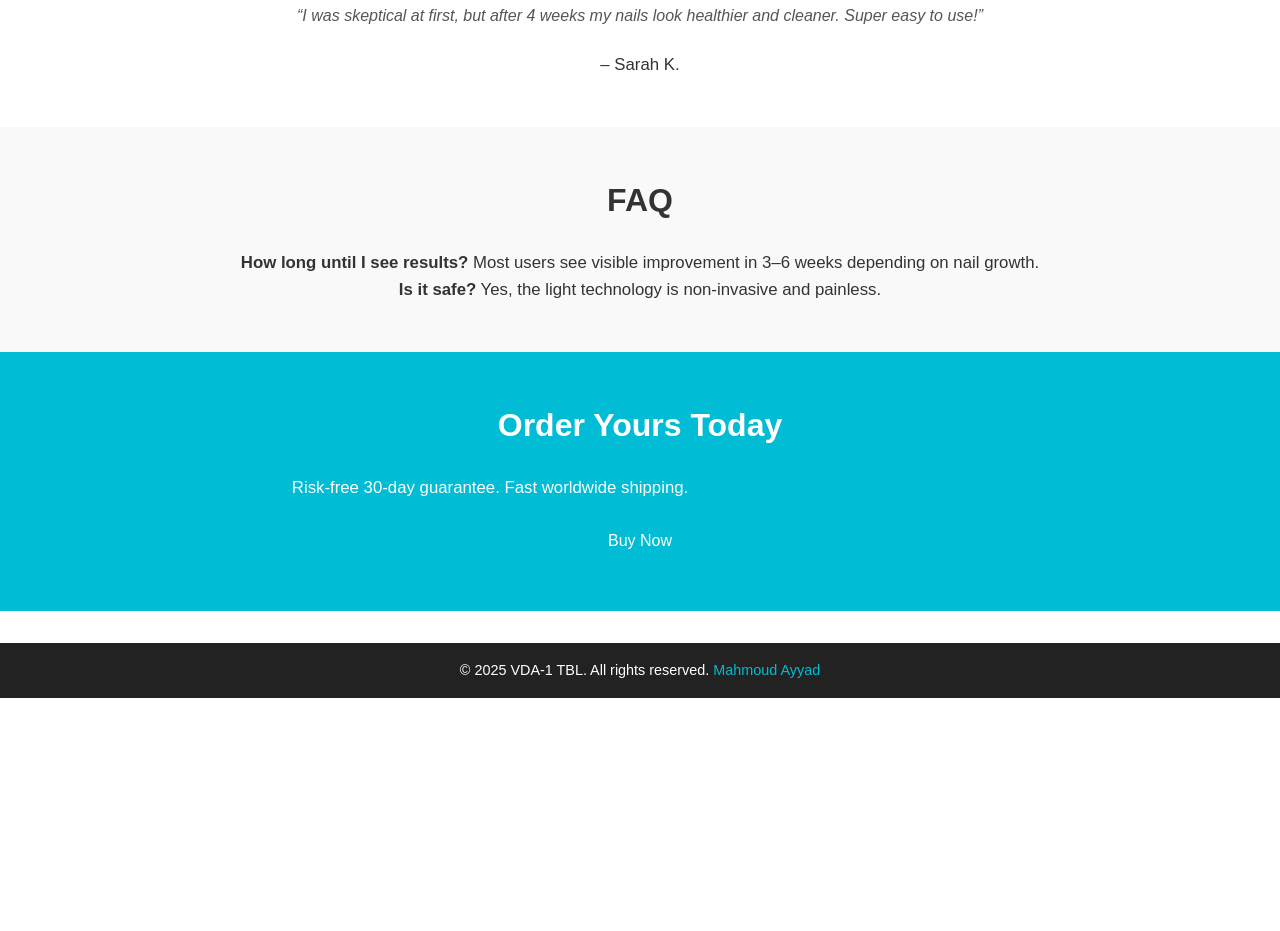
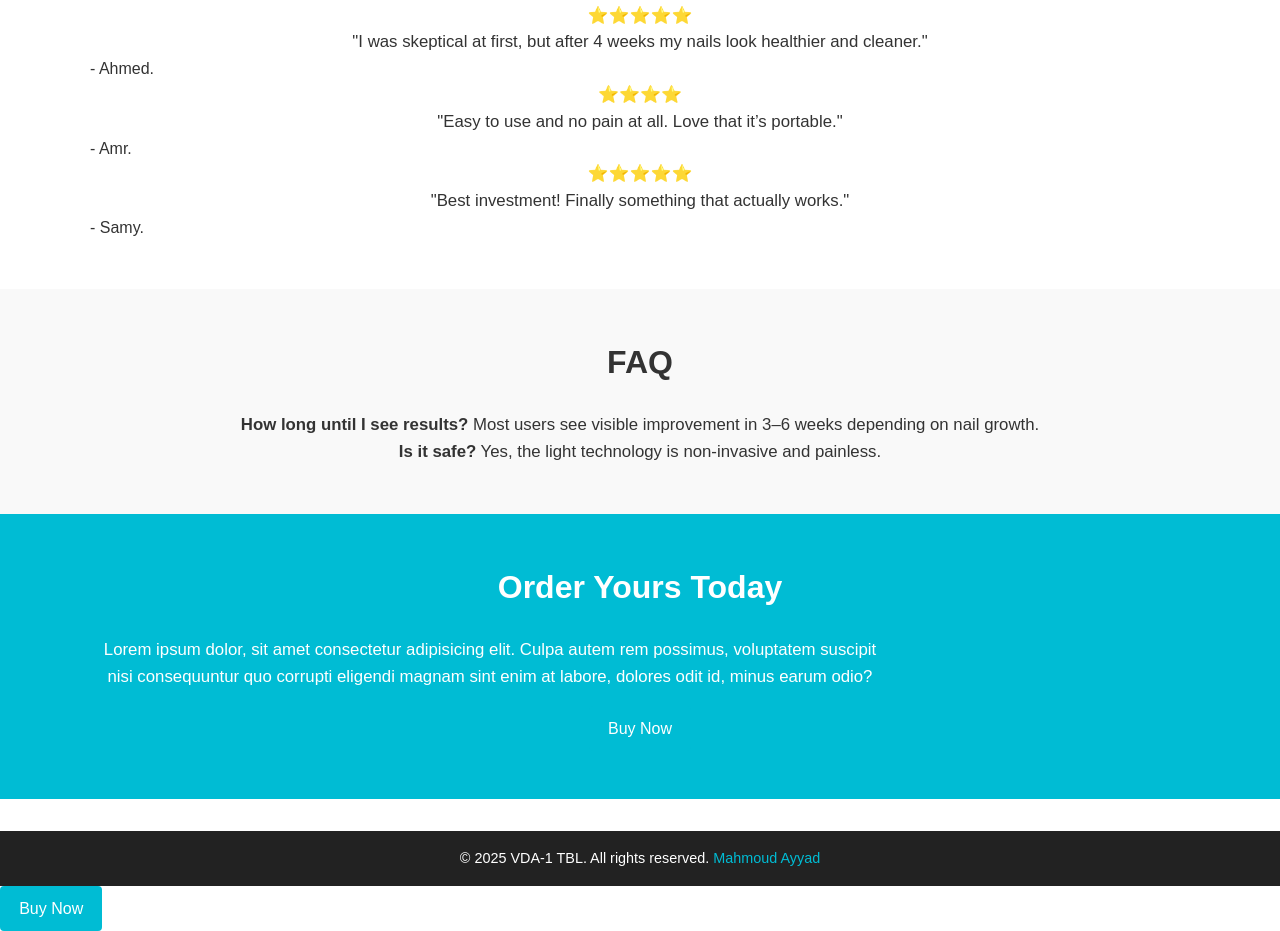
Before and after one commit to m7mwd-3yad/landing-page-Task, a plain HTML site: page index.html in a window 1280 px wide. Shown: the part 1809-2740 px from the top of the page. Before the commit the page ends 2507 px from the top, so only its background shows below. Drawn offline with Linux system fonts and the light colour scheme.

Commit message:
Update index.html

```diff
--- a/index.html
+++ b/index.html
@@ -15,9 +15,11 @@
 
     <nav class="nav">
       <a href="#">Home</a>
-      <a href="#">Features</a>
-      <a href="#">Pricing</a>
-      <a href="#" class="btn btn-primary">Buy Now</a>
+      <a href="#problem">Problem</a>
+      <a href="#benefits">Benefits</a>
+      <a href="#bundles">Bundles</a>
+      <a href="#reviews">Reviews</a>
+      <a href="#pricing" class="btn btn-primary">Buy Now</a>
     </nav>
 
     <div class="hamburger" onclick="document.querySelector('.nav').classList.toggle('active')">
@@ -42,7 +44,7 @@
   <section class="section" id="problem">
     <div class="container">
       <h2>The Problem</h2>
-      <p>Millions suffer from nail fungus and feel embarrassed showing their hands or feet. Creams are messy, pills have side effects, and salon treatments are expensive. The VDA-1 TBL device offers a smarter way—right from your home.</p>
+      <p>Lorem ipsum dolor sit amet consectetur adipisicing elit. Minima dolorum nostrum est iure repellat, cumque magnam voluptatibus nam, praesentium ea, veniam impedit facere culpa similique illum alias autem perferendis blanditiis!</p>
     </div>
   </section>
 
@@ -99,11 +101,27 @@
     </div>
   </section>
 
+  <!-- Testimonials -->
   <section class="section" id="reviews">
     <div class="container">
       <h2>What Customers Say</h2>
-      <blockquote>“I was skeptical at first, but after 4 weeks my nails look healthier and cleaner. Super easy to use!”</blockquote>
-      <p>– Sarah K.</p>
+      <div class="testimonials">
+        <div class="testimonial">
+          <p>⭐️⭐️⭐️⭐️⭐️</p>
+          <p>"I was skeptical at first, but after 4 weeks my nails look healthier and cleaner."</p>
+          <span>- Ahmed.</span>
+        </div>
+        <div class="testimonial">
+          <p>⭐️⭐️⭐️⭐️</p>
+          <p>"Easy to use and no pain at all. Love that it’s portable."</p>
+          <span>- Amr.</span>
+        </div>
+        <div class="testimonial">
+          <p>⭐️⭐️⭐️⭐️⭐️</p>
+          <p>"Best investment! Finally something that actually works."</p>
+          <span>- Samy.</span>
+        </div>
+      </div>
     </div>
   </section>
 
@@ -118,16 +136,21 @@
   <section class="section highlight" id="pricing">
     <div class="container">
       <h2>Order Yours Today</h2>
-      <p>Risk-free 30-day guarantee. Fast worldwide shipping.</p>
+      <p>Lorem ipsum dolor, sit amet consectetur adipisicing elit. Culpa autem rem possimus, voluptatem suscipit nisi consequuntur quo corrupti eligendi magnam sint enim at labore, dolores odit id, minus earum odio?</p>
       <a href="#" class="btn btn-primary">Buy Now</a>
     </div>
   </section>
 
   <footer class="footer">
     <div class="container">
-      <p>© 2025 VDA-1 TBL. All rights reserved. <span class="name">Mahmoud Ayyad</span>  </p>
+      <p>© 2025 VDA-1 TBL. All rights reserved. <span class="name">Mahmoud Ayyad</span></p>
     </div>
   </footer>
+
+  <!-- Sticky CTA on mobile -->
+  <div class="mobile-cta">
+    <a href="#pricing" class="btn btn-primary">Buy Now</a>
+  </div>
 
   <script>
     // Smooth scroll
```
